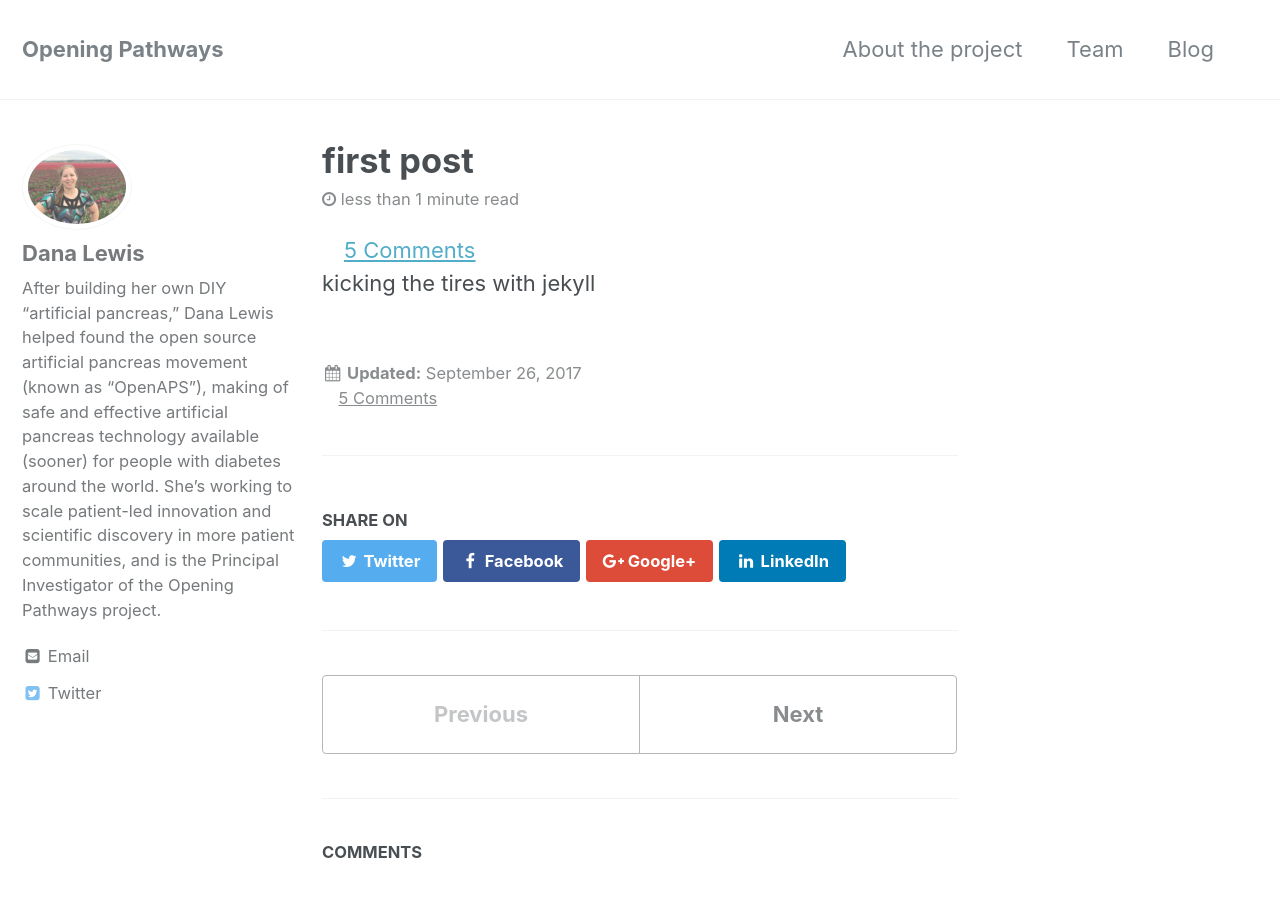
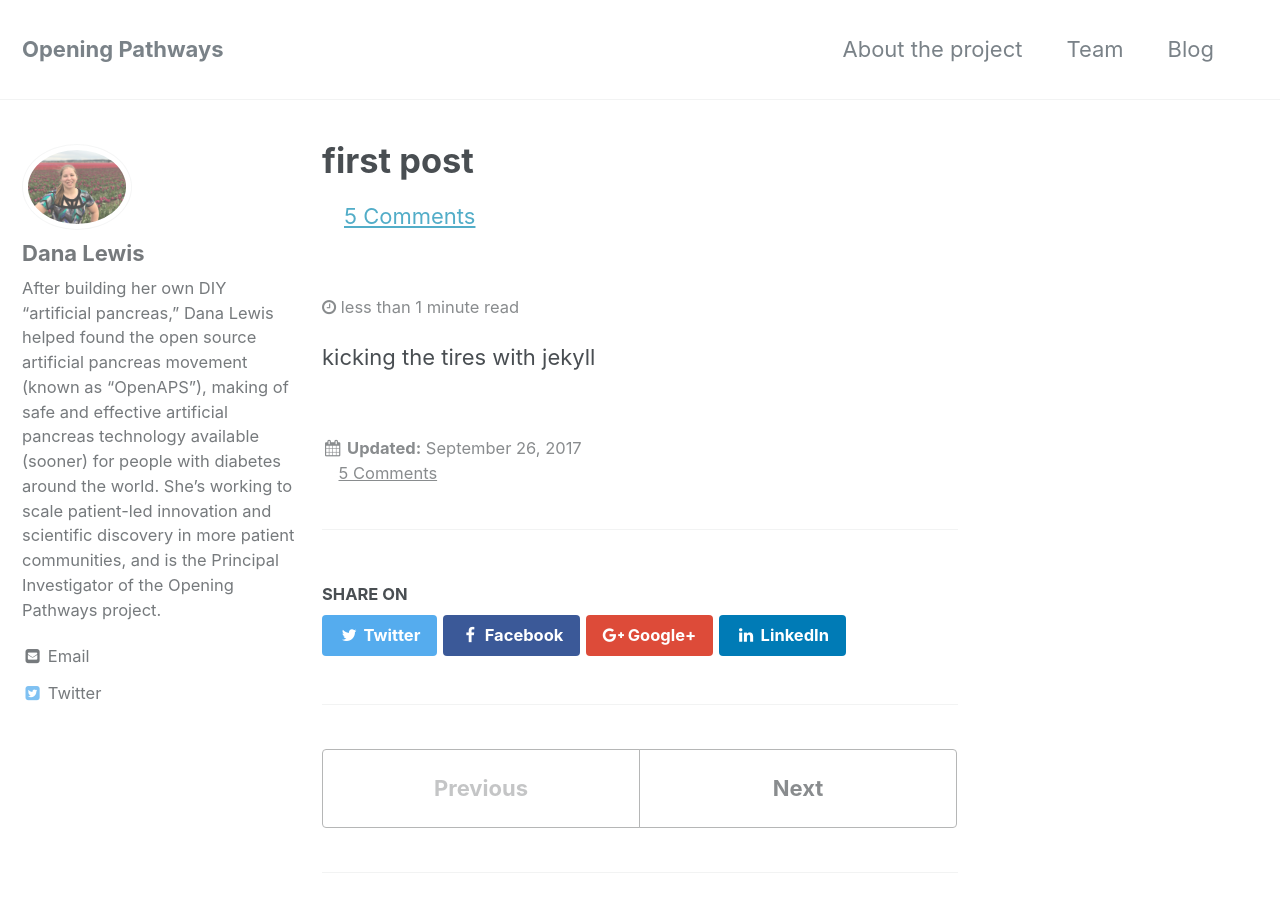
Before and after one commit to danamlewis/research, a Jekyll site: the page built from _posts/2017-09-26-first-post.md, in a window 1280 px wide and 900 px high. Built offline with Jekyll 4.4.1, drawn with Linux system fonts in a browser that asks for light colours.

Commit message:
Change icon

```diff
--- a/_layouts/single.html
+++ b/_layouts/single.html
@@ -30,12 +30,12 @@
       {% unless page.header.overlay_color or page.header.overlay_image %}
         <header>
           {% if page.title %}<h1 class="page__title" itemprop="headline">{{ page.title | markdownify | remove: "<p>" | remove: "</p>" }}</h1>{% endif %}
+          <!-- add comment count to top of post -->
+          {% if page.comments == true and site.data.comments[page.slug].size > 0 %}
+              <p class="byline-item"><a href="#comments"><svg class="icon icon--comments" width="16px" height="16px"><use xlink:href="{{ 'icons.svg#icon-comments' | prepend: 'assets/icons/' | relative_url }}"></use></svg>{{ site.data.comments[page.slug] | size }}&nbsp;Comment{% if site.data.comments[page.slug].size > 1 %}s{% endif %}</a></p>
+          {% endif %}
           {% if page.read_time %}
             <p class="page__meta"><i class="fa fa-clock-o" aria-hidden="true"></i> {% include read-time.html %}</p>
-          {% endif %}
-          <!-- add comment count to top of post -->
-          {% if page.comments == true and site.data.comments[page.slug].size > 0 %}
-              <span class="byline-item"><a href="#comments"><svg class="icon icon--stopwatch" width="16px" height="16px"><use xlink:href="{{ 'icons.svg#icon-comments' | prepend: 'assets/icons/' | relative_url }}"></use></svg>{{ site.data.comments[page.slug] | size }}&nbsp;Comment{% if site.data.comments[page.slug].size > 1 %}s{% endif %}</a></span>
           {% endif %}
         </header>
       {% endunless %}
```
